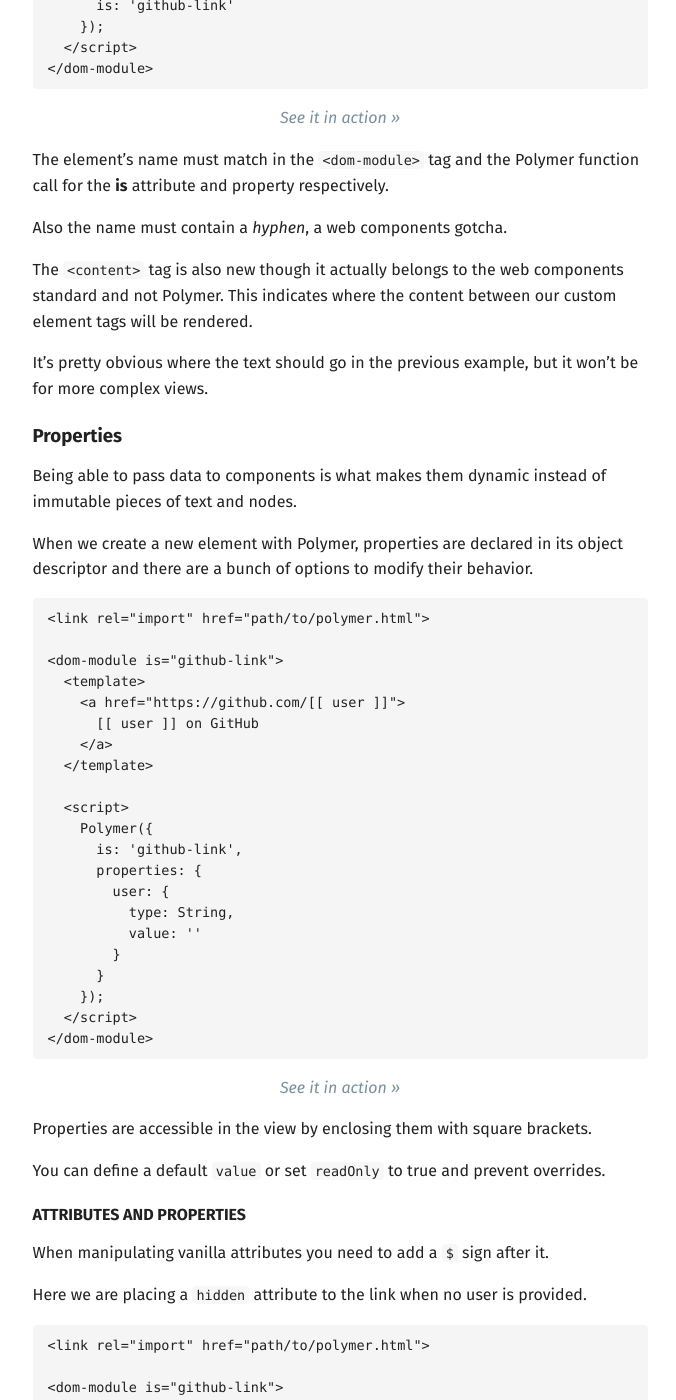
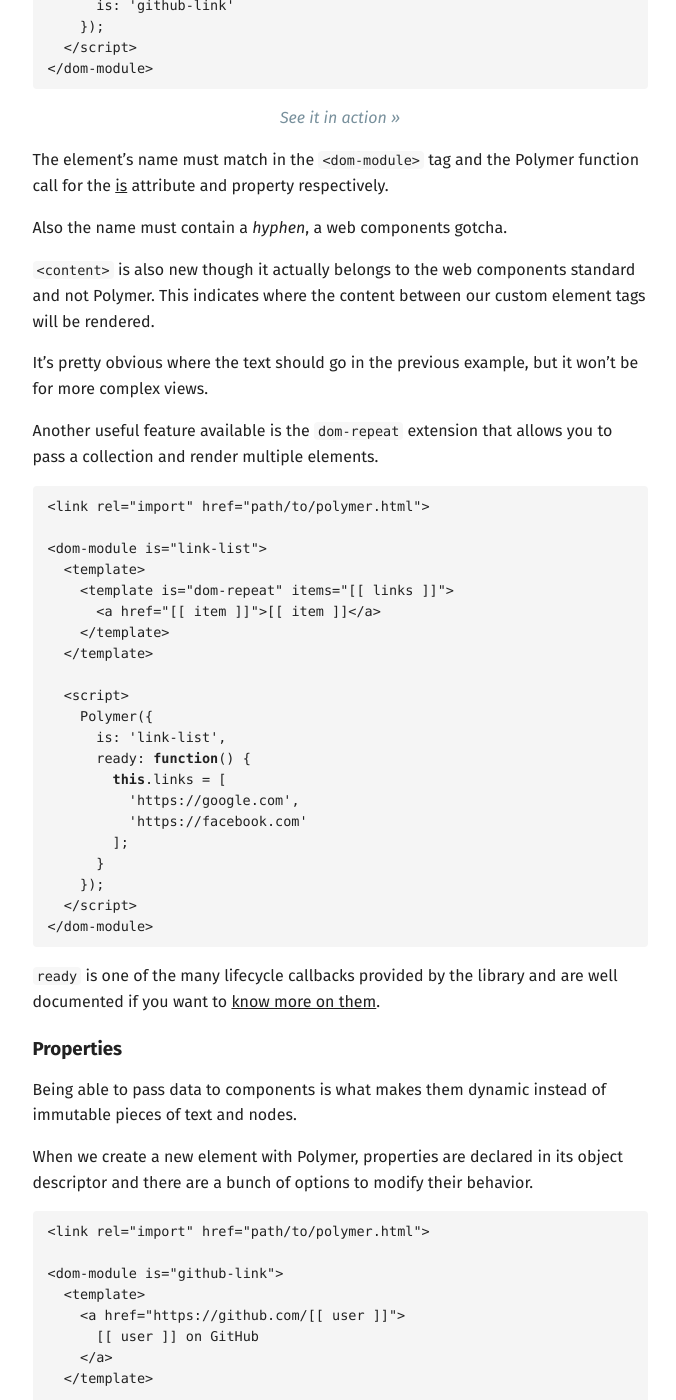
Before and after one commit to jeremenichelli/jeremenichelli.github.io, a Jekyll site: the page built from _posts/2016-08-05-building-a-component-based-app-with-polymer.md, in a window 1280 px wide and 1400 px high, scrolled down 2916 px. Shown: the whole window, without its empty margins (300-976 px from the left). Built offline with Jekyll 4.4.1, drawn with Linux system fonts in a browser that asks for light colours; some of the changed text lies outside the part shown.

Commit message:
Add dom-repeat snippet and app link

````diff
--- a/_posts/2016-08-05-building-a-component-based-app-with-polymer.md
+++ b/_posts/2016-08-05-building-a-component-based-app-with-polymer.md
@@ -105,13 +105,41 @@ The one you're going to use more is the `<dom-module>` tag, inside of which we p
 
 [See it in action &raquo;](https://jsfiddle.net/jeremenichelli/nvd4t92h/)
 
-The element's name must match in the `<dom-module>` tag and the Polymer function call for the **is** attribute and property respectively.
+The element's name must match in the `<dom-module>` tag and the Polymer function call for the [is](https://www.w3.org/TR/custom-elements/#custom-elements-customized-builtin-example) attribute and property respectively.
 
 Also the name must contain a _hyphen_, a web components gotcha.
 
-The `<content>` tag is also new though it actually belongs to the web components standard and not Polymer. This indicates where the content between our custom element tags will be rendered.
+`<content>` is also new though it actually belongs to the web components standard and not Polymer. This indicates where the content between our custom element tags will be rendered.
 
 It's pretty obvious where the text should go in the previous example, but it won't be for more complex views.
+
+Another useful feature available is the `dom-repeat` extension that allows you to pass a collection and render multiple elements.
+
+```html
+<link rel="import" href="path/to/polymer.html">
+
+<dom-module is="link-list">
+  <template>
+    <template is="dom-repeat" items="[[ links ]]">
+      <a href="[[ item ]]">[[ item ]]</a>
+    </template>
+  </template>
+
+  <script>
+    Polymer({
+      is: 'link-list',
+			ready: function() {
+				this.links = [
+				  'https://google.com',
+				  'https://facebook.com'
+				];
+			}
+    });
+  </script>
+</dom-module>
+```
+
+`ready` is one of the many lifecycle callbacks provided by the library and are well documented if you want to [know more on them](https://www.polymer-project.org/1.0/docs/devguide/registering-elements#lifecycle-callbacks).
 
 
 ### Properties
@@ -391,6 +419,8 @@ Polymer tries to squeeze every feature of the modern web and provides others tha
 
 But the lack of versatility of its ecosystem and uncommon architecture makes it hard to choose it over other popular libraries which provide similar development experience without these caveats.
 
+All these conclusions came up while building a [simple movie web app available on GitHub](https://github.com/jeremenichelli/movies/tree/master/results/polymer).
+
 I hope Polymer teams keeps working hard and improves this since it is the closest alternative to native web features.
 
 
````
